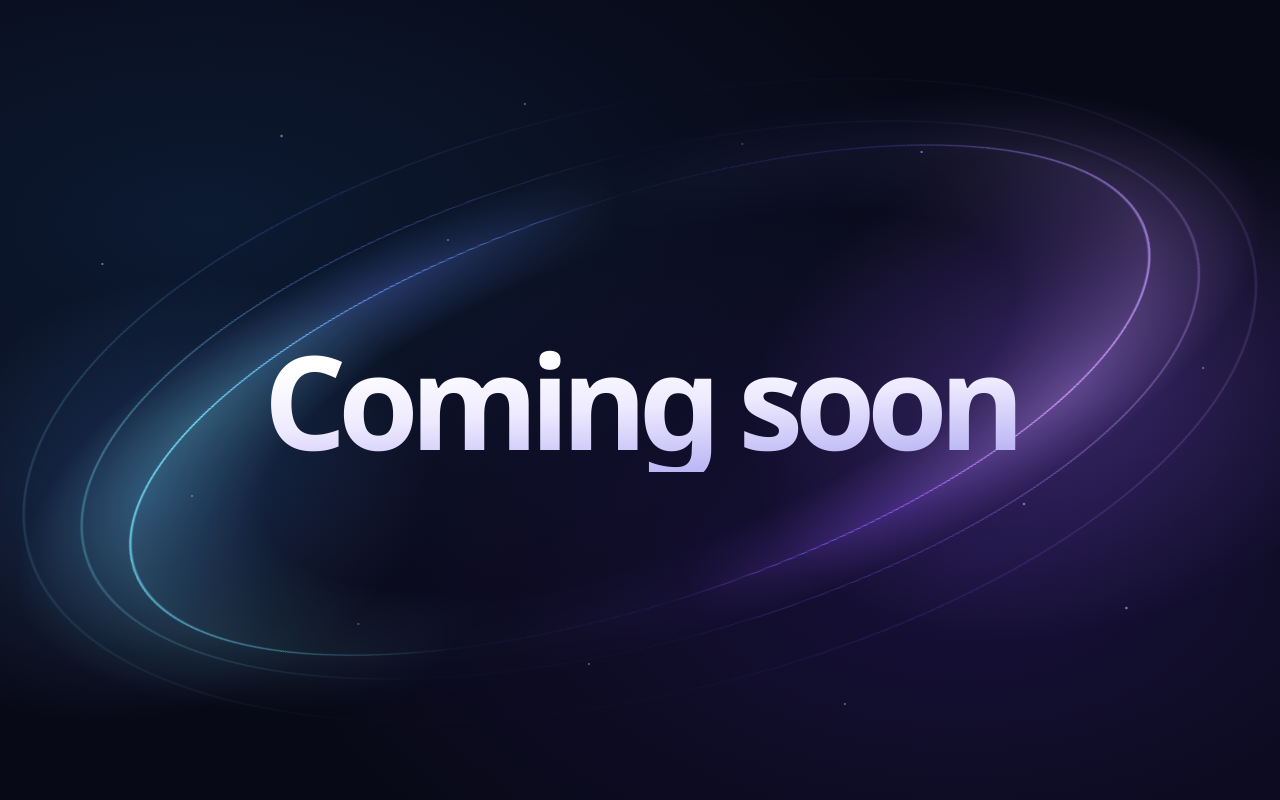
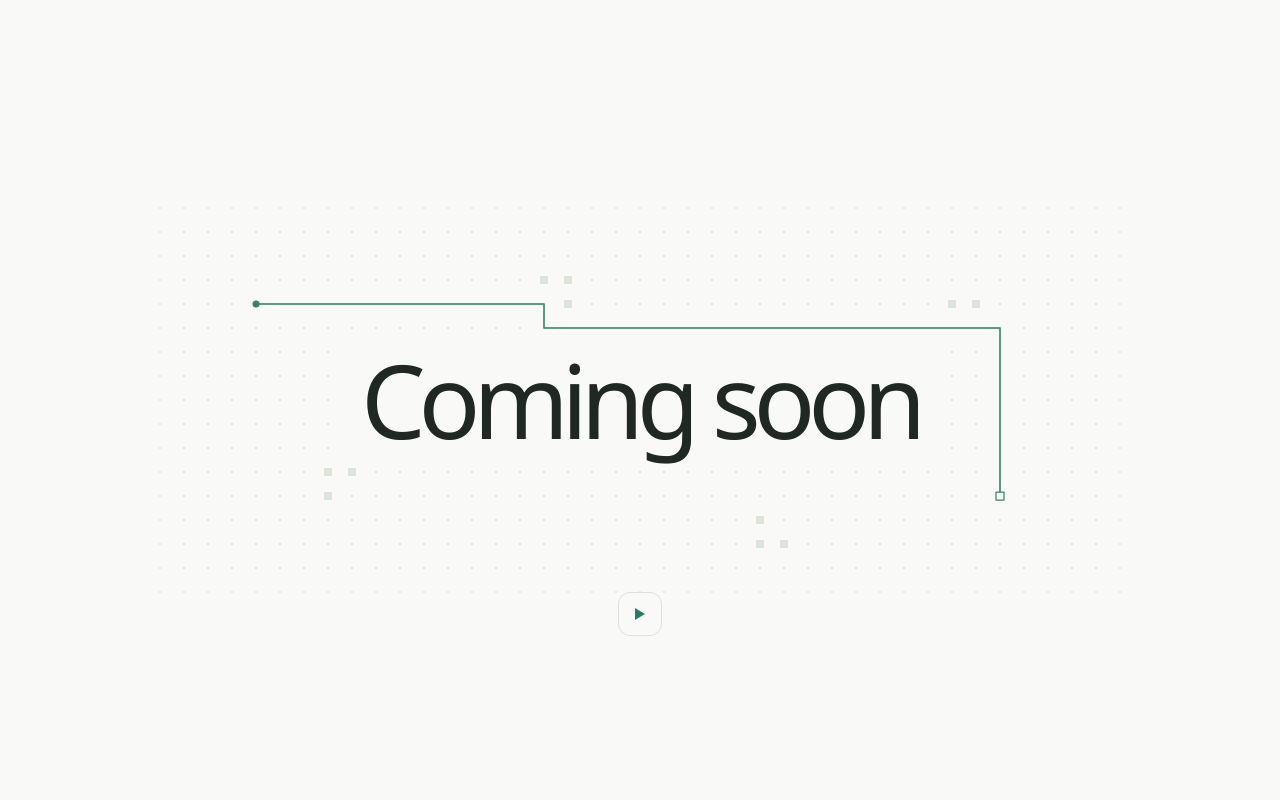
Before and after one commit to 37310673/37310673.github.io, a plain HTML site: page index.html in a window 1280 px wide. Drawn offline with Linux system fonts and the light colour scheme.

Commit message:
Use a minimal interactive pathfinding background

```diff
--- a/index.html
+++ b/index.html
@@ -3,169 +3,322 @@
   <head>
     <meta charset="utf-8">
     <meta name="viewport" content="width=device-width, initial-scale=1">
-    <meta name="theme-color" content="#080916">
+    <meta name="theme-color" content="#f9faf7">
     <title>Coming soon</title>
     <style>
       :root {
-        color-scheme: dark;
-        font-family: "Segoe UI", ui-sans-serif, system-ui, sans-serif;
+        color-scheme: light;
+        --paper: #f9faf7;
+        --ink: #202824;
+        --accent: #297c67;
+        font-family: "Segoe UI", system-ui, sans-serif;
       }
 
       body {
         margin: 0;
-        background: #080916;
+        background: var(--paper);
+        color: var(--ink);
       }
 
       main {
         position: relative;
-        isolation: isolate;
         display: grid;
         min-height: 100vh;
-        min-height: 100svh;
+        min-height: max(22rem, 100svh);
+        place-items: center;
         overflow: hidden;
-        place-items: center;
-        background:
-          radial-gradient(ellipse at 75% 71%, #171039 0, transparent 51%),
-          radial-gradient(ellipse at 16% 28%, #0c1a32 0, transparent 49%),
-          #080916;
       }
 
-      .sky {
-        position: absolute;
-        z-index: -1;
-        inset: 0;
+      h1 {
+        z-index: 1;
+        margin: 0;
+        font-size: clamp(2.75rem, 8vw, 7rem);
+        font-weight: 580;
+        line-height: 1.1;
+        letter-spacing: -0.071em;
+        white-space: nowrap;
         pointer-events: none;
       }
 
-      .sky::before {
+      canvas {
         position: absolute;
-        inset: 0;
-        background:
-          radial-gradient(circle at 8% 33%, #93c7ef8c 0.7px, transparent 1.5px),
-          radial-gradient(circle at 15% 62%, #c2bdff66 0.8px, transparent 1.6px),
-          radial-gradient(circle at 22% 17%, #b3adff80 0.9px, transparent 1.8px),
-          radial-gradient(circle at 28% 78%, #9aa8ff66 0.6px, transparent 1.5px),
-          radial-gradient(circle at 35% 30%, #b5d5ff66 0.6px, transparent 1.5px),
-          radial-gradient(circle at 41% 13%, #b5d5ff5c 0.7px, transparent 1.5px),
-          radial-gradient(circle at 46% 83%, #bbadff6b 0.7px, transparent 1.5px),
-          radial-gradient(circle at 58% 18%, #9ca3ee4d 0.7px, transparent 1.5px),
-          radial-gradient(circle at 66% 88%, #b5d5ff66 0.7px, transparent 1.5px),
-          radial-gradient(circle at 72% 19%, #aabbff99 0.7px, transparent 1.5px),
-          radial-gradient(circle at 80% 63%, #d0bdff8c 0.8px, transparent 1.7px),
-          radial-gradient(circle at 88% 76%, #bcadf499 0.9px, transparent 1.7px),
-          radial-gradient(circle at 94% 46%, #94bcfe73 0.8px, transparent 1.6px);
+        width: min(100%, 66rem);
+        height: clamp(16rem, 65svh, 30rem);
+        cursor: crosshair;
+      }
+
+      .replay {
+        position: absolute;
+        inset-block-start: calc(50% + clamp(6.5rem, 27svh, 12rem));
+        inset-inline-start: 50%;
+        transform: translateX(-50%);
+        width: 2.75rem;
+        height: 2.75rem;
+        padding: 0;
+        border: 1px solid #dbe2db;
+        border-radius: 12px;
+        background: var(--paper);
+        color: var(--accent);
+        cursor: pointer;
+        transition: background-color 160ms ease, border-color 160ms ease;
+      }
+
+      .replay::before {
+        display: block;
+        width: 0.625rem;
+        height: 0.75rem;
+        margin: auto;
+        background: currentColor;
+        clip-path: polygon(0 0, 100% 50%, 0 100%);
         content: "";
       }
 
-      .orbit {
-        --spectrum: conic-gradient(
-          from 12deg,
-          #3c407020,
-          #4a4ba86b 14%,
-          #d09cff 27%,
-          #9258ff 33%,
-          #5231a240 48%,
-          #31529a20 62%,
-          #76e6ff 76%,
-          #688eff 83%,
-          #3c407020 100%
-        );
-        position: absolute;
-        top: 50%;
-        left: 50%;
-        width: clamp(34rem, 83vw, 88rem);
-        aspect-ratio: 2.65;
-        transform: translate(-50%, -50%) rotate(-19deg);
-        animation: drift 18s ease-in-out infinite alternate;
+      .replay:hover {
+        border-color: #a7c6b8;
+        background: #edf4ed;
       }
 
-      .orbit::before {
-        position: absolute;
-        inset: -11%;
-        background: var(--spectrum);
-        mask-image: radial-gradient(ellipse farthest-side, transparent 60%, #000 81%, transparent 100%);
-        opacity: 0.27;
-        content: "";
-      }
-
-      .arc {
-        position: absolute;
-        background: var(--spectrum);
-        inset: 0;
-        border-radius: 50%;
-        mask-image: radial-gradient(
-          ellipse farthest-side,
-          transparent calc(100% - 4px),
-          #000 calc(100% - 2px),
-          #000 calc(100% - 1px),
-          transparent 100%
-        );
-      }
-
-      .echo {
-        inset: -10% -4%;
-        transform: rotate(3deg);
-        opacity: 0.4;
-      }
-
-      .trail {
-        inset: -23% -9%;
-        transform: rotate(5deg);
-        opacity: 0.19;
-      }
-
-      .light {
-        position: absolute;
-        inset: -45% -25%;
-        background:
-          radial-gradient(ellipse 18% 28% at 19% 42%, #5399ff38, transparent),
-          radial-gradient(ellipse 21% 32% at 76% 66%, #9764ff48, transparent);
-        mix-blend-mode: screen;
-      }
-
-      h1 {
-        margin: 0;
-        color: #f5f2ff;
-        font-size: clamp(3.2rem, 10.2vw, 9rem);
-        font-weight: 650;
-        line-height: 1.1;
-        letter-spacing: -0.065em;
-      }
-
-      @supports (background-clip: text) {
-        h1 {
-          background: linear-gradient(176deg, #fff 23%, #eeeaff 53%, #b9b4f4 90%);
-          background-clip: text;
-          color: transparent;
-        }
-      }
-
-      @keyframes drift {
-        to { transform: translate(-50%, -50%) rotate(-16deg) scale(1.045); }
-      }
-
-      @media (max-width: 600px) {
-        .orbit {
-          aspect-ratio: 1.85;
-        }
+      .replay:focus-visible {
+        outline: 2px solid currentColor;
+        outline-offset: 4px;
       }
 
       @media (prefers-reduced-motion: reduce) {
-        .orbit { animation: none; }
+        .replay { transition: none; }
       }
     </style>
   </head>
   <body>
     <main>
-      <div class="sky" aria-hidden="true">
-        <div class="orbit">
-          <div class="light"></div>
-          <div class="arc trail"></div>
-          <div class="arc echo"></div>
-          <div class="arc"></div>
-        </div>
-      </div>
+      <canvas aria-hidden="true"></canvas>
       <h1>Coming soon</h1>
+      <button class="replay" type="button" aria-label="Replay the pathfinding demo"
+        title="Replay the pathfinding demo" hidden></button>
     </main>
+
+    <script>
+      const canvas = document.querySelector("canvas");
+      const context = canvas.getContext("2d");
+      const heading = document.querySelector("h1");
+      const replay = document.querySelector(".replay");
+      const reducedMotion = matchMedia("(prefers-reduced-motion: reduce)");
+      const ink = "#36816d";
+      const spacing = 24;
+
+      const obstaclePatterns = [
+        { at: [0.19, 0.65], offsets: [[0, 0], [1, 0], [0, 1]] },
+        { at: [0.41, 0.24], offsets: [[0, 0], [1, 0], [1, 1]] },
+        { at: [0.63, 0.76], offsets: [[0, 0], [0, 1], [1, 1]] },
+        { at: [0.81, 0.26], offsets: [[0, 0], [1, 0]] }
+      ];
+
+      let width, height, columns, rows, cells, start, goal, path;
+      let pointer = null;
+      let progress = 0;
+      let frame;
+
+      function closestOpenCell(x, y) {
+        let nearest = -1;
+        let best = Infinity;
+        for (const [index, cell] of cells.entries()) {
+          const distance = (x - cell.x) ** 2 + (y - cell.y) ** 2;
+          if (!cell.blocked && distance < best) {
+            nearest = index;
+            best = distance;
+          }
+        }
+        return nearest;
+      }
+
+      function findPath() {
+        // Breadth-first search keeps each route as short as the grid allows.
+        const queue = [start];
+        const previous = new Int32Array(cells.length).fill(-1);
+        previous[start] = start;
+
+        for (let head = 0; head < queue.length; head++) {
+          const index = queue[head];
+          if (index === goal) break;
+          const { column, row } = cells[index];
+          const neighbors = [
+            [column + 1, row], [column, row + 1],
+            [column - 1, row], [column, row - 1]
+          ];
+          for (const [x, y] of neighbors) {
+            if (x < 0 || x >= columns || y < 0 || y >= rows) continue;
+            const next = y * columns + x;
+            if (previous[next] !== -1 || cells[next].blocked) continue;
+            previous[next] = index;
+            queue.push(next);
+          }
+        }
+
+        if (previous[goal] === -1) return [];
+        const route = [cells[goal]];
+        for (let next = goal; next !== start;) {
+          next = previous[next];
+          route.push(cells[next]);
+        }
+        return route.reverse();
+      }
+
+      function drawRoute() {
+        if (path.length > 1) {
+          context.beginPath();
+          context.moveTo(path[0].x, path[0].y);
+          for (const cell of path.slice(1)) context.lineTo(cell.x, cell.y);
+          context.lineJoin = "round";
+          context.lineCap = "round";
+          context.lineWidth = 1;
+          context.strokeStyle = "#bccfc3";
+          context.stroke();
+
+          const length = (path.length - 1) * spacing;
+          if (progress > 0) {
+            context.setLineDash([length * progress, length + spacing]);
+            context.strokeStyle = ink;
+            context.lineWidth = 1.5;
+            context.stroke();
+            context.setLineDash([]);
+          }
+
+          if (progress > 0 && progress < 1) {
+            const step = (path.length - 1) * progress;
+            const index = Math.floor(step);
+            const from = path[index];
+            const to = path[index + 1];
+            const fraction = step - index;
+            const x = from.x + (to.x - from.x) * fraction;
+            const y = from.y + (to.y - from.y) * fraction;
+            context.fillStyle = ink;
+            context.fillRect(x - 2.5, y - 2.5, 5, 5);
+          }
+        }
+
+        const source = cells[start];
+        const destination = cells[goal];
+        context.fillStyle = ink;
+        context.beginPath();
+        context.arc(source.x, source.y, 3.5, 0, Math.PI * 2);
+        context.fill();
+
+        context.lineWidth = 1.25;
+        context.strokeStyle = ink;
+        context.fillStyle = "#f9faf7";
+        context.fillRect(destination.x - 4, destination.y - 4, 8, 8);
+        context.strokeRect(destination.x - 4, destination.y - 4, 8, 8);
+      }
+
+      function draw() {
+        context.clearRect(0, 0, width, height);
+        for (const cell of cells) {
+          const distanceFromEdge = Math.min(cell.x, width - cell.x, cell.y, height - cell.y);
+          context.globalAlpha = Math.min(distanceFromEdge / 64, 1);
+          if (cell.obstacle) {
+            context.fillStyle = "#dce4dc";
+            context.fillRect(cell.x - 4, cell.y - 4, 8, 8);
+          } else if (!cell.blocked) {
+            context.fillStyle = "#c7d2c9";
+            context.fillRect(cell.x - 0.75, cell.y - 0.75, 1.5, 1.5);
+          }
+        }
+        context.globalAlpha = 1;
+        drawRoute();
+
+        if (pointer) {
+          context.beginPath();
+          context.arc(pointer.x, pointer.y, 6, 0, Math.PI * 2);
+          context.lineWidth = 1;
+          context.strokeStyle = "#80aa99";
+          context.stroke();
+        }
+      }
+
+      function animateRoute() {
+        cancelAnimationFrame(frame);
+        path = findPath();
+        progress = reducedMotion.matches ? 1 : 0;
+        draw();
+
+        if (progress === 1) return;
+        const duration = Math.min(950, 220 + path.length * 24);
+        let began;
+        function tick(now) {
+          began ??= now;
+          progress = Math.min((now - began) / duration, 1);
+          draw();
+          if (progress < 1) frame = requestAnimationFrame(tick);
+        }
+        frame = requestAnimationFrame(tick);
+      }
+
+      function resize() {
+        const bounds = canvas.getBoundingClientRect();
+        const title = heading.getBoundingClientRect();
+        width = bounds.width;
+        height = bounds.height;
+        columns = Math.max(2, Math.floor(width / spacing) - 1);
+        rows = Math.max(2, Math.floor(height / spacing) - 1);
+
+        const scale = Math.min(devicePixelRatio || 1, 2);
+        canvas.width = Math.round(width * scale);
+        canvas.height = Math.round(height * scale);
+        context.setTransform(scale, 0, 0, scale, 0, 0);
+
+        const obstacles = new Set();
+        for (const { at: [x, y], offsets } of obstaclePatterns) {
+          for (const [dx, dy] of offsets) {
+            const column = Math.round(x * (columns - 1)) + dx;
+            const row = Math.round(y * (rows - 1)) + dy;
+            if (column < columns && row < rows) obstacles.add(row * columns + column);
+          }
+        }
+
+        cells = Array.from({ length: columns * rows }, (_, index) => {
+          const column = index % columns;
+          const row = Math.floor(index / columns);
+          const x = (width - spacing * (columns - 1)) / 2 + column * spacing;
+          const y = (height - spacing * (rows - 1)) / 2 + row * spacing;
+          const obstacle = obstacles.has(index);
+          const behindTitle = x + bounds.left > title.left - 25 &&
+            x + bounds.left < title.right + 25 &&
+            y + bounds.top > title.top - 13 && y + bounds.top < title.bottom + 13;
+          return { x, y, column, row, obstacle: obstacle && !behindTitle, blocked: obstacle || behindTitle };
+        });
+
+        start = closestOpenCell(width * 0.13, height * 0.30);
+        goal = closestOpenCell(width * 0.85, height * 0.70);
+        pointer = null;
+        animateRoute();
+      }
+
+      if (context) {
+        new ResizeObserver(resize).observe(canvas);
+        canvas.addEventListener("pointermove", (event) => {
+          if (!cells || event.pointerType === "touch") return;
+          const cell = cells[closestOpenCell(event.offsetX, event.offsetY)];
+          pointer = Math.hypot(cell.x - event.offsetX, cell.y - event.offsetY) < spacing ? cell : null;
+          draw();
+        });
+        canvas.addEventListener("pointerleave", () => {
+          if (!cells) return;
+          pointer = null;
+          draw();
+        });
+        canvas.addEventListener("click", (event) => {
+          if (!cells) return;
+          goal = closestOpenCell(event.offsetX, event.offsetY);
+          pointer = null;
+          animateRoute();
+        });
+        replay.addEventListener("click", () => {
+          if (cells) animateRoute();
+        });
+        replay.hidden = false;
+        reducedMotion.addEventListener("change", () => {
+          if (cells) animateRoute();
+        });
+      }
+    </script>
   </body>
 </html>
```
